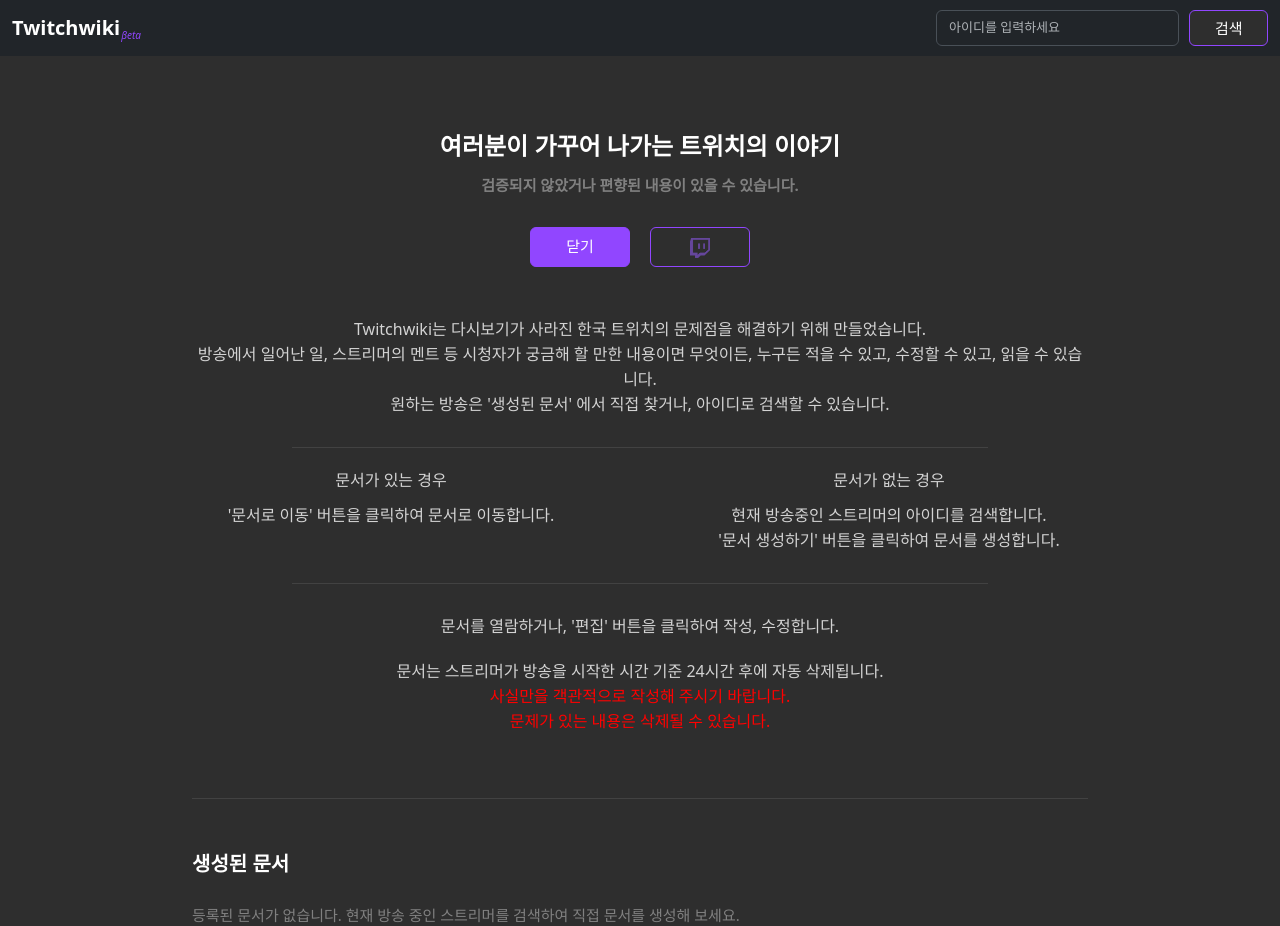
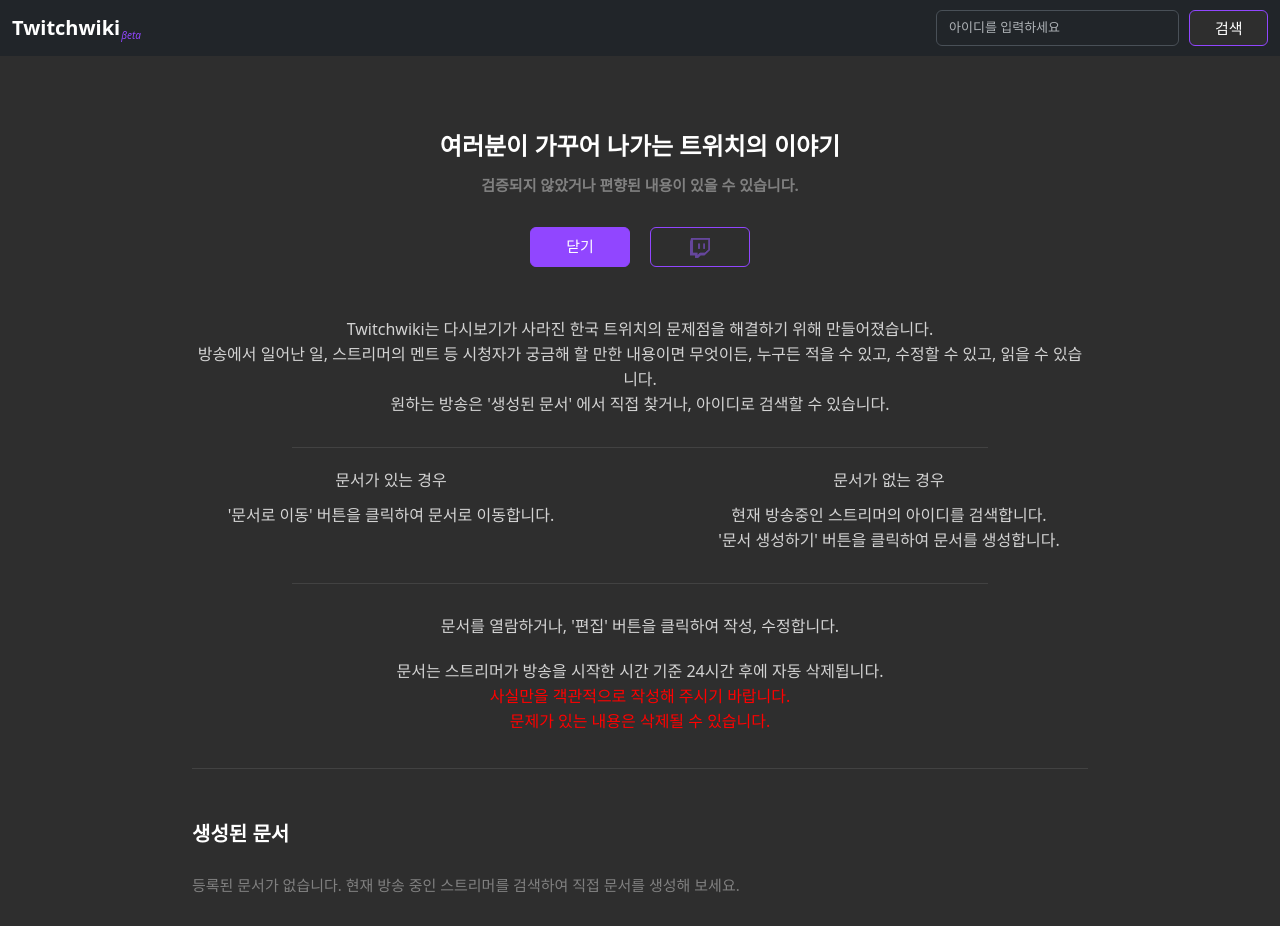
Before and after one commit to evermade1/twitchwiki, a React (Create React App) app: page / in a window 1280 px wide. Both pictures are taken after a click on the button "도움말". After the commit the page ends 896 px from the top, so only its background shows below. Built offline with nearby package versions, Linux system fonts and the light colour scheme.

Commit message:
1218 Layout

```diff
--- a/src/routes/Home.js
+++ b/src/routes/Home.js
@@ -25,7 +25,7 @@
             </Link>
         </div>
         {help && <div style={{ marginTop: '50px', color: 'lightgray', lineHeight: '25px' }}>
-            <div>Twitchwiki는 다시보기가 사라진 한국 트위치의 문제점을 해결하기 위해 만들었습니다.</div>
+            <div>Twitchwiki는 다시보기가 사라진 한국 트위치의 문제점을 해결하기 위해 만들어졌습니다.</div>
             <div>방송에서 일어난 일, 스트리머의 멘트 등 시청자가 궁금해 할 만한 내용이면 무엇이든, 누구든 적을 수 있고, 수정할 수 있고, 읽을 수 있습니다. </div>
             <div>원하는 방송은 '생성된 문서' 에서 직접 찾거나, 아이디로 검색할 수 있습니다.</div>
             <div style={{ borderTop: '1px solid #424242', margin: '30px 100px 20px 100px' }} />
@@ -45,7 +45,7 @@
             <div>문서를 열람하거나, '편집' 버튼을 클릭하여 작성, 수정합니다.</div>
             <div style={{ marginTop: '20px' }}>문서는 스트리머가 방송을 시작한 시간 기준 24시간 후에 자동 삭제됩니다.</div>
             <div style={{ color: 'red' }}>사실만을 객관적으로 작성해 주시기 바랍니다.</div>
-            <div style={{ color: 'red' }}>문제가 있는 내용은 삭제될 수 있습니다.</div>
+            <div style={{ color: 'red', marginBottom: '-30px' }}>문제가 있는 내용은 삭제될 수 있습니다.</div>
         </div>}
     </div>;
 };
```
